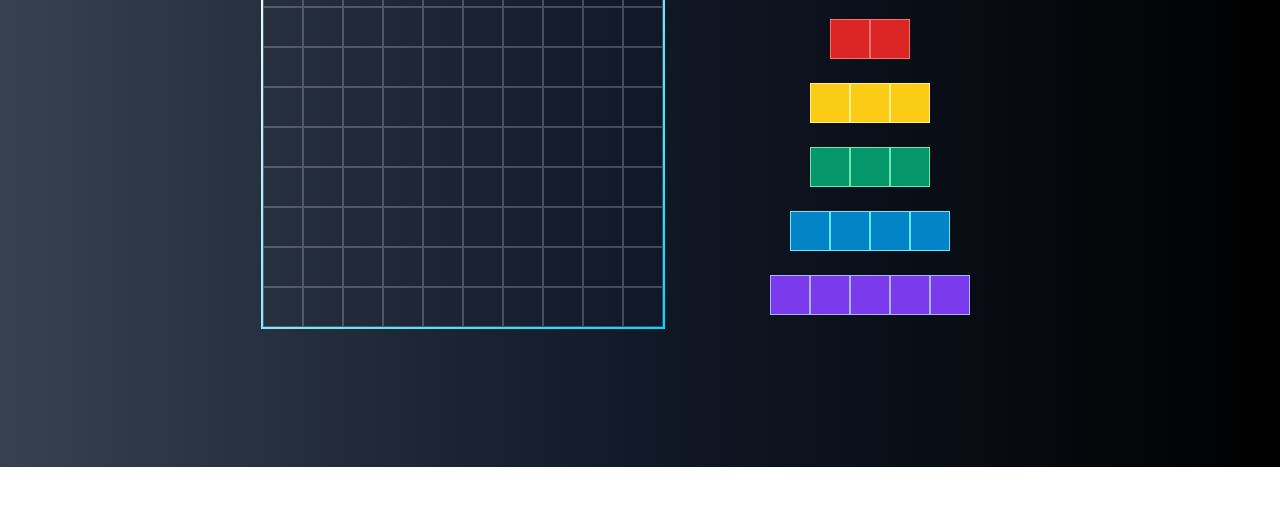
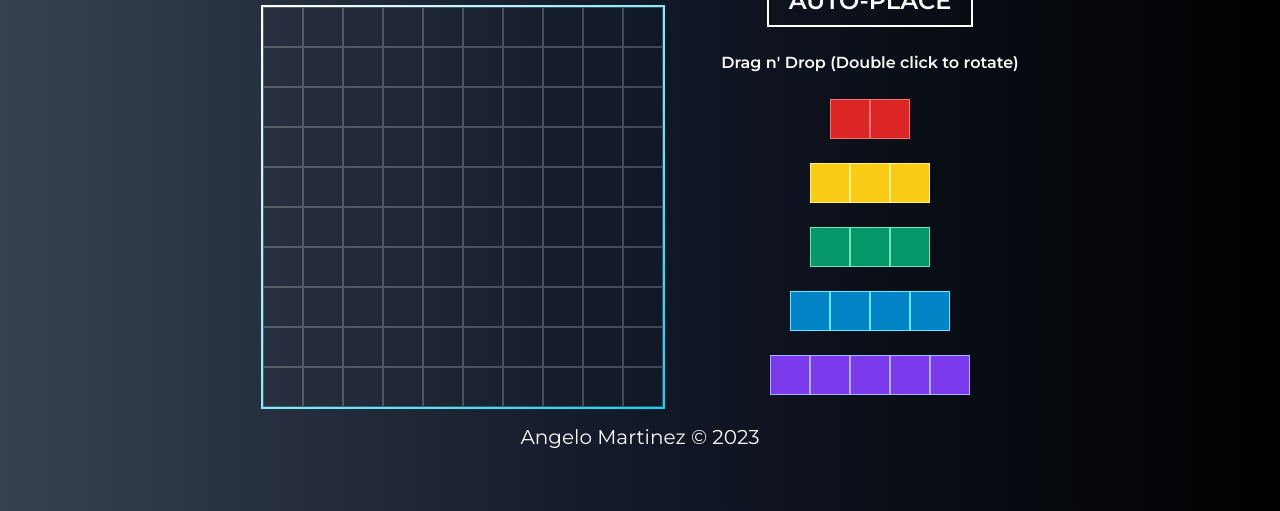
Before and after one commit to AngeloDiMortimer/battleship, a website built with webpack: page dist/index.html in a window 1280 px wide. Shown: the part 333-844 px from the top of the page. Before the commit the page ends 800 px from the top, so only its background shows below. Built offline with Linux system fonts and the light colour scheme.

Commit message:
Footer added

```diff
--- a/src/style/style.css
+++ b/src/style/style.css
@@ -6,6 +6,14 @@ body {
     font-family: 'Montserrat', sans-serif;
     background: linear-gradient(to right, rgb(55, 65, 81), rgb(17, 24, 39), rgb(0, 0, 0));
     color: #FAFAF9;
+    width: 100%;
+    height: 100%;
+}
+
+footer {
+    position: fixed;
+    bottom: 0;
+    width: 100%;
 }
 
 .grid {
```
Also changed, not shown: dist/bundle.js, dist/index.html.
